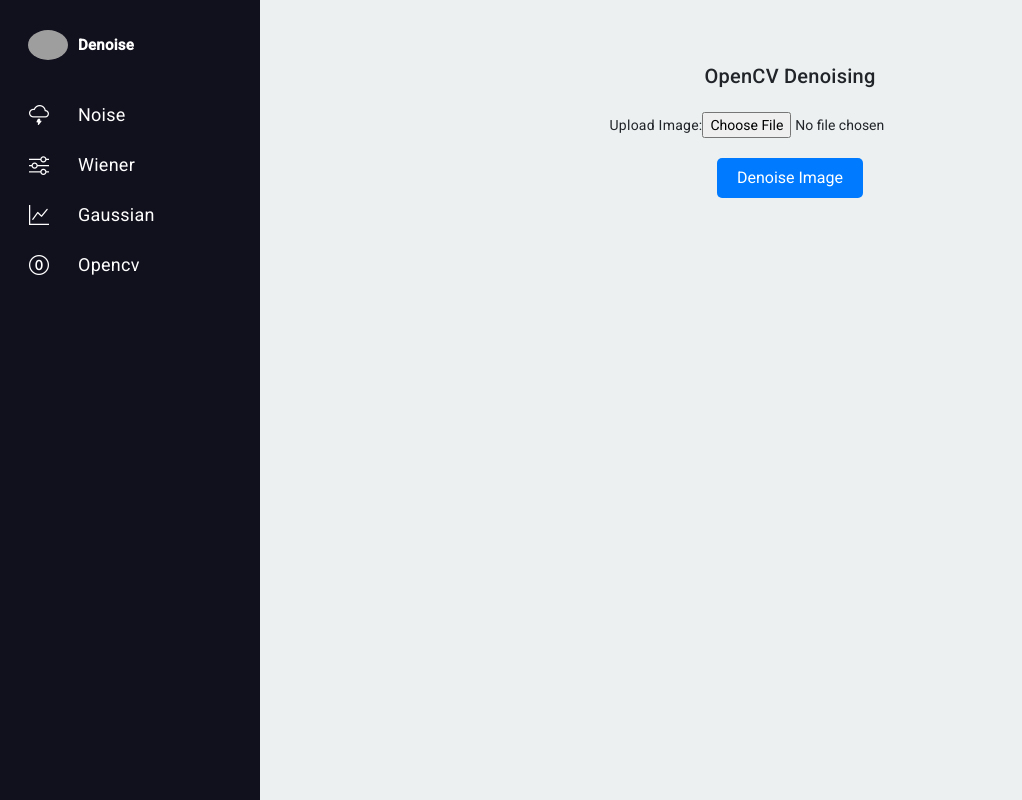
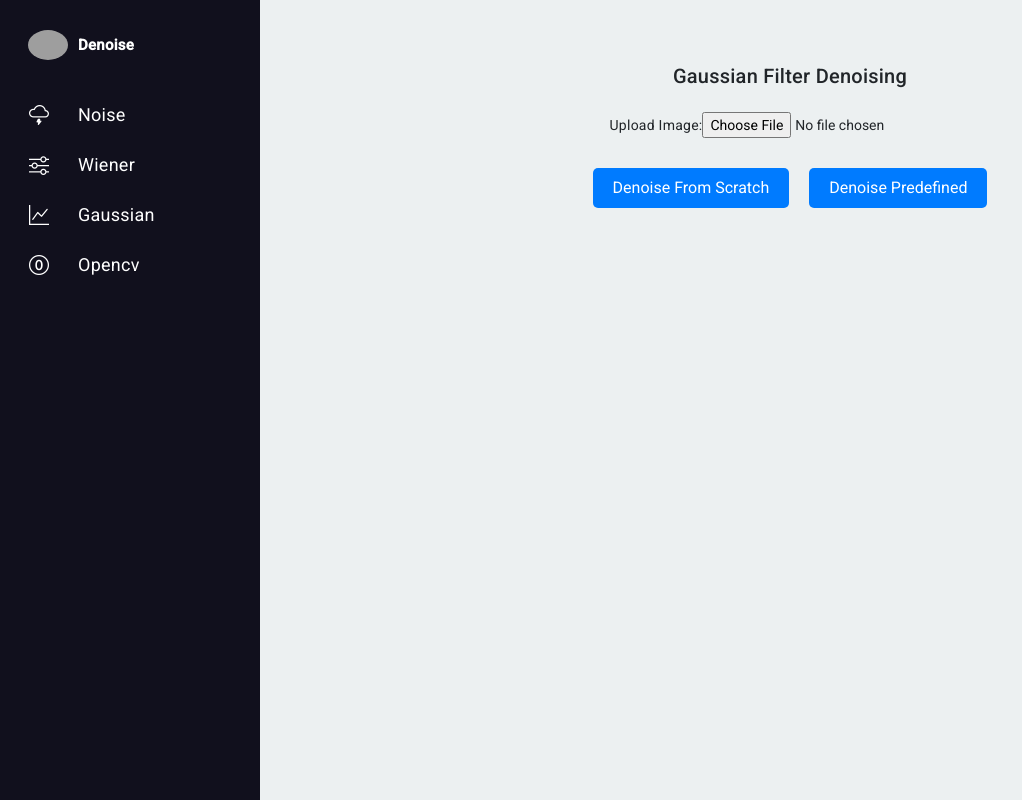
Before and after one commit to vision-artificielle/frontend, an Angular app: page /gaussian in a window 1280 px wide. Shown: the whole page, without its empty margins (0-1022 px from the left). Built offline with nearby package versions, Linux system fonts and the light colour scheme; grey boxes are pictures that could not be loaded.

Commit message:
finished front end of gaussian filter

```diff
--- a/src/app/features/gaussian-filter/gaussian-filter.component.html
+++ b/src/app/features/gaussian-filter/gaussian-filter.component.html
@@ -1,5 +1,5 @@
 <div class="opencv-container">
-    <h2>OpenCV Denoising</h2>
+  <h2>Gaussian Filter Denoising</h2>
 
   <!-- Upload Image -->
   <div class="upload-section">
@@ -13,14 +13,33 @@
     <img [src]="previewUrl" alt="Selected Image" class="image-preview" />
   </div>
 
-    <!-- Denoise Button -->
-    <button class="denoise-button" (click)="denoiseImage()" [disabled]="isLoading">
-      {{ isLoading ? 'Processing...' : 'Denoise Image' }}
+  <!-- Buttons -->
+  <div class="button-section">
+    <button
+      class="denoise-button"
+      (click)="denoiseImageFromScratch()"
+      [disabled]="isProcessingScratch">
+      {{ isProcessingScratch ? 'Processing Scratch...' : 'Denoise From Scratch' }}
     </button>
 
-    <!-- Denoised Image -->
-    <div class="result-section" *ngIf="denoisedImageUrl">
-      <h3>Denoised Image:</h3>
-      <img [src]="denoisedImageUrl" alt="Denoised Image" class="image-preview" />
+    <button
+      class="denoise-button"
+      (click)="denoiseImagePredefined()"
+      [disabled]="isProcessingPredefined">
+      {{ isProcessingPredefined ? 'Processing Predefined...' : 'Denoise Predefined' }}
+    </button>
+  </div>
+
+  <!-- Denoised Images -->
+  <div class="result-section">
+    <div class="result" *ngIf="denoisedImageScratchUrl">
+      <h3>Denoised Image (From Scratch):</h3>
+      <img [src]="denoisedImageScratchUrl" alt="Denoised Image (From Scratch)" class="image-preview" />
+    </div>
+
+    <div class="result" *ngIf="denoisedImagePredefinedUrl">
+      <h3>Denoised Image (Predefined):</h3>
+      <img [src]="denoisedImagePredefinedUrl" alt="Denoised Image (Predefined)" class="image-preview" />
     </div>
   </div>
+</div>
--- a/src/app/features/gaussian-filter/gaussian-filter.component.scss
+++ b/src/app/features/gaussian-filter/gaussian-filter.component.scss
@@ -18,6 +18,7 @@
 
   .denoise-button {
     padding: 10px 20px;
+    margin: 10px;
     font-size: 16px;
     color: white;
     background-color: #007bff;
--- a/src/app/features/gaussian-filter/gaussian-filter.component.ts
+++ b/src/app/features/gaussian-filter/gaussian-filter.component.ts
@@ -7,13 +7,15 @@
   standalone: true,
   imports: [CommonModule],
   templateUrl: './gaussian-filter.component.html',
-  styleUrl: './gaussian-filter.component.scss'
+  styleUrls: ['./gaussian-filter.component.scss']
 })
 export class GaussianFilterComponent {
   selectedFile!: File;
   previewUrl: string | ArrayBuffer | null = null;
-  denoisedImageUrl: string | null = null;
-  isLoading = false;
+  denoisedImageScratchUrl: string | null = null;
+  denoisedImagePredefinedUrl: string | null = null;
+  isProcessingScratch = false;
+  isProcessingPredefined = false;
 
   constructor(private http: HttpClient) {}
 
@@ -30,27 +32,52 @@
     }
   }
 
-  // Send the file to the backend
-  denoiseImage(): void {
+  // Send the file to the backend (for gaussian_from_scratch)
+  denoiseImageFromScratch(): void {
     if (!this.selectedFile) {
       alert('Please select an image!');
       return;
     }
 
-    this.isLoading = true;
+    this.isProcessingScratch = true;
+    const formData = new FormData();
+    formData.append('image', this.selectedFile);
+
+    this.http.post('http://127.0.0.1:5000/gaussian_from_scratch', formData, { responseType: 'blob' }).subscribe({
+      next: (response) => {
+        const objectURL = URL.createObjectURL(response);
+        this.denoisedImageScratchUrl = objectURL;
+        this.isProcessingScratch = false;
+      },
+      error: (error) => {
+        console.error('Error during the request:', error);
+        alert('Something went wrong with "From Scratch" processing!');
+        this.isProcessingScratch = false;
+      },
+    });
+  }
+
+  // Send the file to the backend (for gaussian_predefined)
+  denoiseImagePredefined(): void {
+    if (!this.selectedFile) {
+      alert('Please select an image!');
+      return;
+    }
+
+    this.isProcessingPredefined = true;
     const formData = new FormData();
     formData.append('image', this.selectedFile);
 
     this.http.post('http://127.0.0.1:5000/gaussian_predefined', formData, { responseType: 'blob' }).subscribe({
       next: (response) => {
         const objectURL = URL.createObjectURL(response);
-        this.denoisedImageUrl = objectURL;
-        this.isLoading = false;
+        this.denoisedImagePredefinedUrl = objectURL;
+        this.isProcessingPredefined = false;
       },
       error: (error) => {
         console.error('Error during the request:', error);
-        alert('Something went wrong!');
-        this.isLoading = false;
+        alert('Something went wrong with "Predefined" processing!');
+        this.isProcessingPredefined = false;
       },
     });
   }
```
Lines whose indentation alone changed are shown as unchanged.
